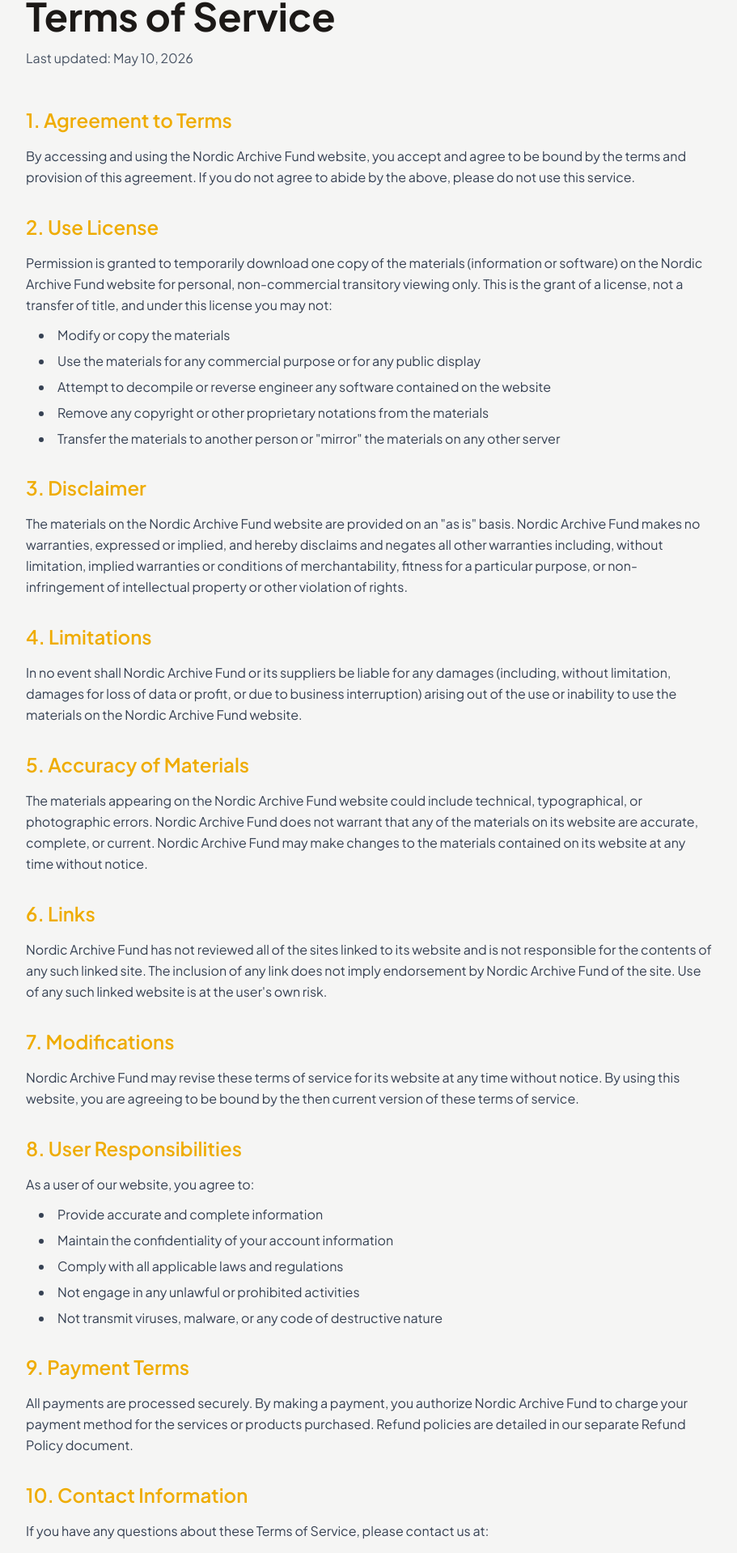
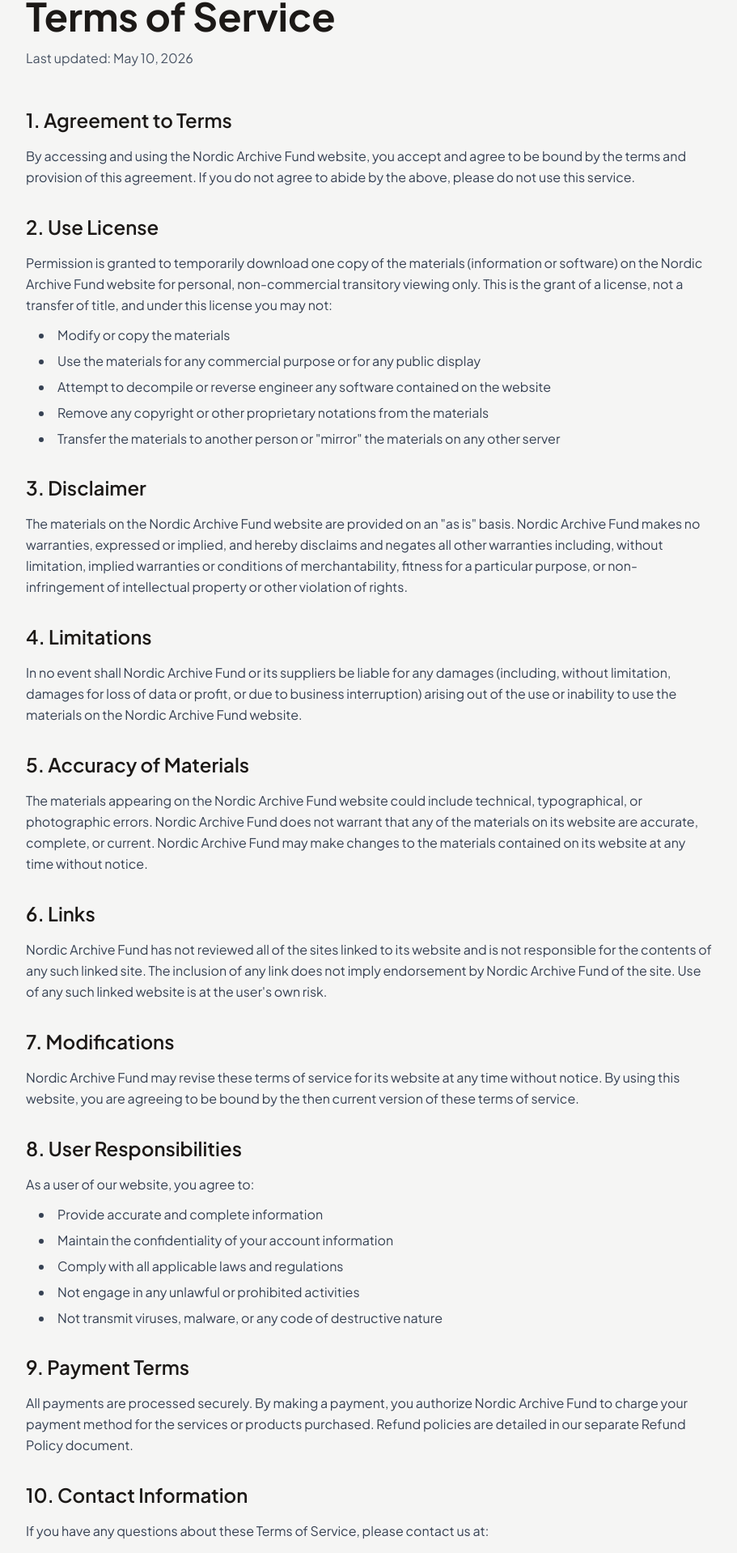
Before and after one commit to apponislam/proteinw-frontend, a Next.js app: page /terms-of-service in a window 1280 px wide. Shown: the part 177-2095 px from the top of the page at 81% size, without its empty margins (184-1095 px from the left). Built offline with nearby package versions, Linux system fonts and the light colour scheme; no server answers.

Commit message:
style(legal pages): remove gold text from section headings
remove the text-[#EFAC02] CSS class from all h2 section headings in the privacy policy and terms of service pages

```diff
--- a/app/(root)/privacy-policy/page.tsx
+++ b/app/(root)/privacy-policy/page.tsx
@@ -11,12 +11,12 @@ export default function PrivacyPolicy() {
                 {/* Content */}
                 <div className="space-y-8">
                     <section>
-                        <h2 className="text-2xl font-semibold mb-4 text-[#EFAC02]">1. Introduction</h2>
+                        <h2 className="text-2xl font-semibold mb-4 ">1. Introduction</h2>
                         <p className="text-gray-700 leading-relaxed">Nordic Archive Fund ("we," "our," or "us") is committed to protecting your privacy. This Privacy Policy explains how we collect, use, disclose, and safeguard your information when you visit our website and use our services.</p>
                     </section>
 
                     <section>
-                        <h2 className="text-2xl font-semibold mb-4 text-[#EFAC02]">2. Information We Collect</h2>
+                        <h2 className="text-2xl font-semibold mb-4 ">2. Information We Collect</h2>
                         <p className="text-gray-700 leading-relaxed mb-3">We may collect information about you in a variety of ways. The information we may collect on the site includes:</p>
                         <ul className="list-disc list-inside space-y-2 text-gray-700 ml-4">
                             <li>Personal Data: Name, email address, phone number, and other contact information</li>
@@ -27,7 +27,7 @@ export default function PrivacyPolicy() {
                     </section>
 
                     <section>
-                        <h2 className="text-2xl font-semibold mb-4 text-[#EFAC02]">3. Use of Your Information</h2>
+                        <h2 className="text-2xl font-semibold mb-4 ">3. Use of Your Information</h2>
                         <p className="text-gray-700 leading-relaxed mb-3">We use the information we collect to:</p>
                         <ul className="list-disc list-inside space-y-2 text-gray-700 ml-4">
                             <li>Provide, maintain, and improve our services</li>
@@ -39,17 +39,17 @@ export default function PrivacyPolicy() {
                     </section>
 
                     <section>
-                        <h2 className="text-2xl font-semibold mb-4 text-[#EFAC02]">4. Data Security</h2>
+                        <h2 className="text-2xl font-semibold mb-4 ">4. Data Security</h2>
                         <p className="text-gray-700 leading-relaxed">We use administrative, technical, and physical security measures to protect your personal information. However, no method of transmission over the Internet is 100% secure. While we strive to protect your data, we cannot guarantee absolute security.</p>
                     </section>
 
                     <section>
-                        <h2 className="text-2xl font-semibold mb-4 text-[#EFAC02]">5. Third-Party Links</h2>
+                        <h2 className="text-2xl font-semibold mb-4 ">5. Third-Party Links</h2>
                         <p className="text-gray-700 leading-relaxed">Our website may contain links to third-party websites. We are not responsible for the privacy practices of other sites and encourage you to review their privacy policies.</p>
                     </section>
 
                     <section>
-                        <h2 className="text-2xl font-semibold mb-4 text-[#EFAC02]">6. Your Rights</h2>
+                        <h2 className="text-2xl font-semibold mb-4 ">6. Your Rights</h2>
                         <p className="text-gray-700 leading-relaxed mb-3">Depending on your location, you may have certain rights regarding your personal information, including:</p>
                         <ul className="list-disc list-inside space-y-2 text-gray-700 ml-4">
                             <li>Right to access your data</li>
@@ -60,7 +60,7 @@ export default function PrivacyPolicy() {
                     </section>
 
                     <section>
-                        <h2 className="text-2xl font-semibold mb-4 text-[#EFAC02]">7. Contact Us</h2>
+                        <h2 className="text-2xl font-semibold mb-4 ">7. Contact Us</h2>
                         <p className="text-gray-700 leading-relaxed">If you have questions about this Privacy Policy or our privacy practices, please contact us at:</p>
                         <div className="mt-4 p-4 bg-white rounded border-l-4 border-[#EFAC02]">
                             <p className="text-gray-700">Email: example@gmail.com</p>
@@ -69,7 +69,7 @@ export default function PrivacyPolicy() {
                     </section>
 
                     <section>
-                        <h2 className="text-2xl font-semibold mb-4 text-[#EFAC02]">8. Changes to This Policy</h2>
+                        <h2 className="text-2xl font-semibold mb-4 ">8. Changes to This Policy</h2>
                         <p className="text-gray-700 leading-relaxed">We may update this Privacy Policy from time to time. We will notify you of any changes by posting the new Privacy Policy on this page and updating the "Last updated" date above.</p>
                     </section>
                 </div>
--- a/app/(root)/terms-of-service/page.tsx
+++ b/app/(root)/terms-of-service/page.tsx
@@ -11,12 +11,12 @@ export default function TermsOfService() {
                 {/* Content */}
                 <div className="space-y-8">
                     <section>
-                        <h2 className="text-2xl font-semibold mb-4 text-[#EFAC02]">1. Agreement to Terms</h2>
+                        <h2 className="text-2xl font-semibold mb-4 ">1. Agreement to Terms</h2>
                         <p className="text-gray-700 leading-relaxed">By accessing and using the Nordic Archive Fund website, you accept and agree to be bound by the terms and provision of this agreement. If you do not agree to abide by the above, please do not use this service.</p>
                     </section>
 
                     <section>
-                        <h2 className="text-2xl font-semibold mb-4 text-[#EFAC02]">2. Use License</h2>
+                        <h2 className="text-2xl font-semibold mb-4 ">2. Use License</h2>
                         <p className="text-gray-700 leading-relaxed mb-3">Permission is granted to temporarily download one copy of the materials (information or software) on the Nordic Archive Fund website for personal, non-commercial transitory viewing only. This is the grant of a license, not a transfer of title, and under this license you may not:</p>
                         <ul className="list-disc list-inside space-y-2 text-gray-700 ml-4">
                             <li>Modify or copy the materials</li>
@@ -28,7 +28,7 @@ export default function TermsOfService() {
                     </section>
 
                     <section>
-                        <h2 className="text-2xl font-semibold mb-4 text-[#EFAC02]">3. Disclaimer</h2>
+                        <h2 className="text-2xl font-semibold mb-4 ">3. Disclaimer</h2>
                         <p className="text-gray-700 leading-relaxed">
                             The materials on the Nordic Archive Fund website are provided on an "as is" basis. Nordic Archive Fund makes no warranties, expressed or implied, and hereby disclaims and negates all other warranties including, without limitation, implied warranties or conditions of merchantability, fitness for a particular purpose, or non-infringement of intellectual property or other
                             violation of rights.
@@ -36,29 +36,29 @@ export default function TermsOfService() {
                     </section>
 
                     <section>
-                        <h2 className="text-2xl font-semibold mb-4 text-[#EFAC02]">4. Limitations</h2>
+                        <h2 className="text-2xl font-semibold mb-4 ">4. Limitations</h2>
                         <p className="text-gray-700 leading-relaxed">In no event shall Nordic Archive Fund or its suppliers be liable for any damages (including, without limitation, damages for loss of data or profit, or due to business interruption) arising out of the use or inability to use the materials on the Nordic Archive Fund website.</p>
                     </section>
 
                     <section>
-                        <h2 className="text-2xl font-semibold mb-4 text-[#EFAC02]">5. Accuracy of Materials</h2>
+                        <h2 className="text-2xl font-semibold mb-4 ">5. Accuracy of Materials</h2>
                         <p className="text-gray-700 leading-relaxed">
                             The materials appearing on the Nordic Archive Fund website could include technical, typographical, or photographic errors. Nordic Archive Fund does not warrant that any of the materials on its website are accurate, complete, or current. Nordic Archive Fund may make changes to the materials contained on its website at any time without notice.
                         </p>
                     </section>
 
                     <section>
-                        <h2 className="text-2xl font-semibold mb-4 text-[#EFAC02]">6. Links</h2>
+                        <h2 className="text-2xl font-semibold mb-4 ">6. Links</h2>
                         <p className="text-gray-700 leading-relaxed">Nordic Archive Fund has not reviewed all of the sites linked to its website and is not responsible for the contents of any such linked site. The inclusion of any link does not imply endorsement by Nordic Archive Fund of the site. Use of any such linked website is at the user's own risk.</p>
                     </section>
 
                     <section>
-                        <h2 className="text-2xl font-semibold mb-4 text-[#EFAC02]">7. Modifications</h2>
+                        <h2 className="text-2xl font-semibold mb-4 ">7. Modifications</h2>
                         <p className="text-gray-700 leading-relaxed">Nordic Archive Fund may revise these terms of service for its website at any time without notice. By using this website, you are agreeing to be bound by the then current version of these terms of service.</p>
                     </section>
 
                     <section>
-                        <h2 className="text-2xl font-semibold mb-4 text-[#EFAC02]">8. User Responsibilities</h2>
+                        <h2 className="text-2xl font-semibold mb-4 ">8. User Responsibilities</h2>
                         <p className="text-gray-700 leading-relaxed mb-3">As a user of our website, you agree to:</p>
                         <ul className="list-disc list-inside space-y-2 text-gray-700 ml-4">
                             <li>Provide accurate and complete information</li>
@@ -70,12 +70,12 @@ export default function TermsOfService() {
                     </section>
 
                     <section>
-                        <h2 className="text-2xl font-semibold mb-4 text-[#EFAC02]">9. Payment Terms</h2>
+                        <h2 className="text-2xl font-semibold mb-4 ">9. Payment Terms</h2>
                         <p className="text-gray-700 leading-relaxed">All payments are processed securely. By making a payment, you authorize Nordic Archive Fund to charge your payment method for the services or products purchased. Refund policies are detailed in our separate Refund Policy document.</p>
                     </section>
 
                     <section>
-                        <h2 className="text-2xl font-semibold mb-4 text-[#EFAC02]">10. Contact Information</h2>
+                        <h2 className="text-2xl font-semibold mb-4 ">10. Contact Information</h2>
                         <p className="text-gray-700 leading-relaxed">If you have any questions about these Terms of Service, please contact us at:</p>
                         <div className="mt-4 p-4 bg-white rounded border-l-4 border-[#EFAC02]">
                             <p className="text-gray-700">Email: example@gmail.com</p>
```
